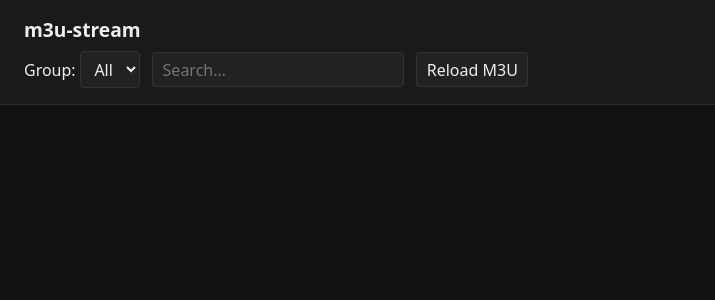
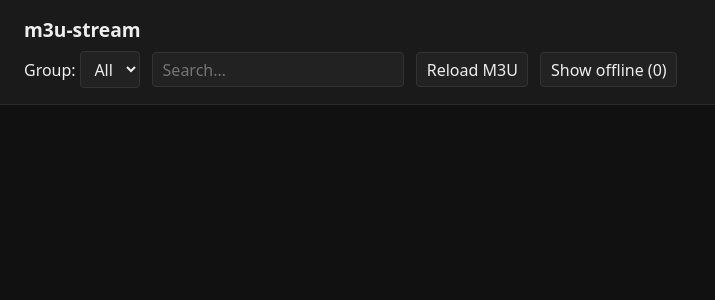
Before and after one commit to bdbogjoe/m3u-stream, a Flask app: page / in a window 1280 px wide. Shown: the top 300 px of the page, without its empty margins (0-715 px from the left). Run offline with Flask 3, Linux system fonts and the light colour scheme; parts of the project's set-up code (start-up, migrations or seed data) failed here and were passed over.

Commit message:
Hide offline channels by default with a toggle
Tiles whose probe came back offline get an `offline` class and are
hidden by default; the new "Show offline (N)" button (next to Reload
M3U) toggles them back on, dimmed to 55%, and the choice is
persisted in localStorage so it survives reloads. The existing
search/group filter still hides anything regardless of the toggle.

Co-Authored-By: Claude Opus 4.7 <noreply@anthropic.com>

```diff
--- a/app/static/app.js
+++ b/app/static/app.js
@@ -4,6 +4,7 @@
   const sourceSel = document.getElementById('source-filter');
   const searchInp = document.getElementById('search');
   const reloadBtn = document.getElementById('reload-btn');
+  const toggleOfflineBtn = document.getElementById('toggle-offline');
   const castBtn = document.getElementById('cast-btn');           // null when TV_IP unset
   const stopBtn = document.getElementById('stop-btn');           // null when TV_IP unset
   const statusEl = document.getElementById('status');
@@ -137,6 +138,24 @@
     } catch (err) { setStatus(err.message, true); }
   });
 
+  const offlineCount = allTiles.filter(t => t.classList.contains('offline')).length;
+  const applyOfflineToggle = () => {
+    const on = localStorage.getItem('show-offline') === '1';
+    document.body.classList.toggle('show-offline', on);
+    if (toggleOfflineBtn) {
+      toggleOfflineBtn.textContent = on
+        ? `Hide offline (${offlineCount})`
+        : `Show offline (${offlineCount})`;
+      toggleOfflineBtn.disabled = offlineCount === 0;
+    }
+  };
+  applyOfflineToggle();
+  if (toggleOfflineBtn) toggleOfflineBtn.addEventListener('click', () => {
+    const on = localStorage.getItem('show-offline') === '1';
+    localStorage.setItem('show-offline', on ? '0' : '1');
+    applyOfflineToggle();
+  });
+
   reloadBtn.addEventListener('click', async () => {
     setStatus('Reloading M3U…');
     try {
--- a/app/static/style.css
+++ b/app/static/style.css
@@ -73,6 +73,9 @@ main { padding: 1rem 1.5rem; }
 .tile .watch-btn:hover { background: #2a3a4a; color: #9be; }
 .tile:hover { border-color: #444; }
 .tile.hidden { display: none; }
+.tile.offline { display: none; }
+body.show-offline .tile.offline { display: grid; opacity: 0.55; }
+body.show-offline .tile.offline.hidden { display: none; }
 .tile.selected { border-color: #ec6; box-shadow: 0 0 0 1px #ec6 inset; }
 .tile.current { border-color: #6ce; box-shadow: 0 0 0 1px #6ce inset; }
 .tile.selected.current { box-shadow: 0 0 0 1px #6ce inset, 0 0 0 3px #ec6 inset; }
--- a/app/templates/index.html
+++ b/app/templates/index.html
@@ -21,6 +21,7 @@
     </label>
     <input id="search" type="search" placeholder="Search…">
     <button id="reload-btn" type="button">Reload M3U</button>
+    <button id="toggle-offline" type="button">Show offline</button>
     <span id="status"></span>
   </div>
 
@@ -49,7 +50,7 @@
 <main>
   <div id="grid">
     {% for c in channels %}
-    <div class="tile{% if status.current and c.id == status.current.id %} current{% endif %}"
+    <div class="tile{% if status.current and c.id == status.current.id %} current{% endif %}{% if c.online is sameas false %} offline{% endif %}"
          data-id="{{ c.id }}"
          data-name="{{ c.name|lower }}"
          data-group="{{ c.group }}"
```
